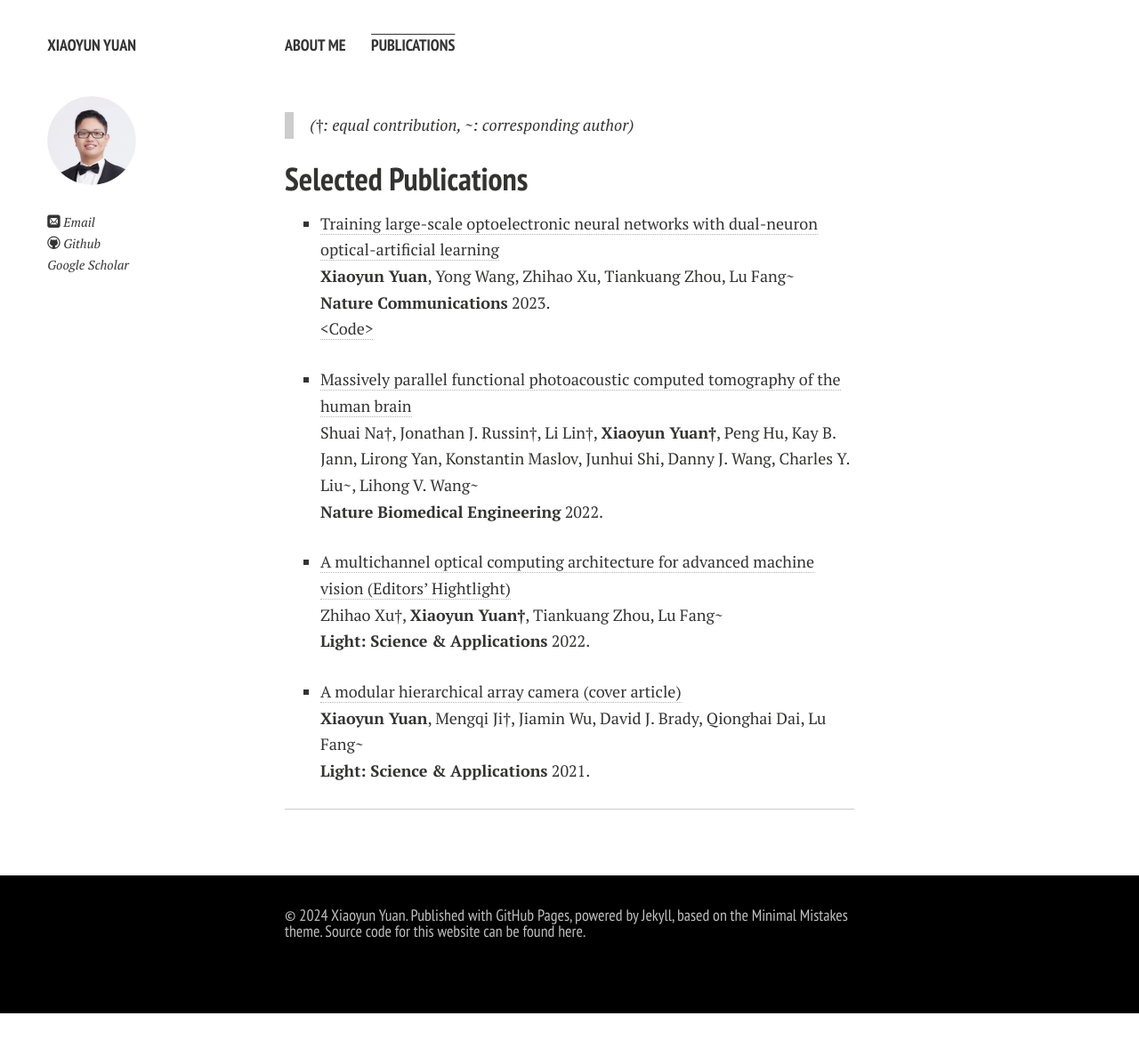
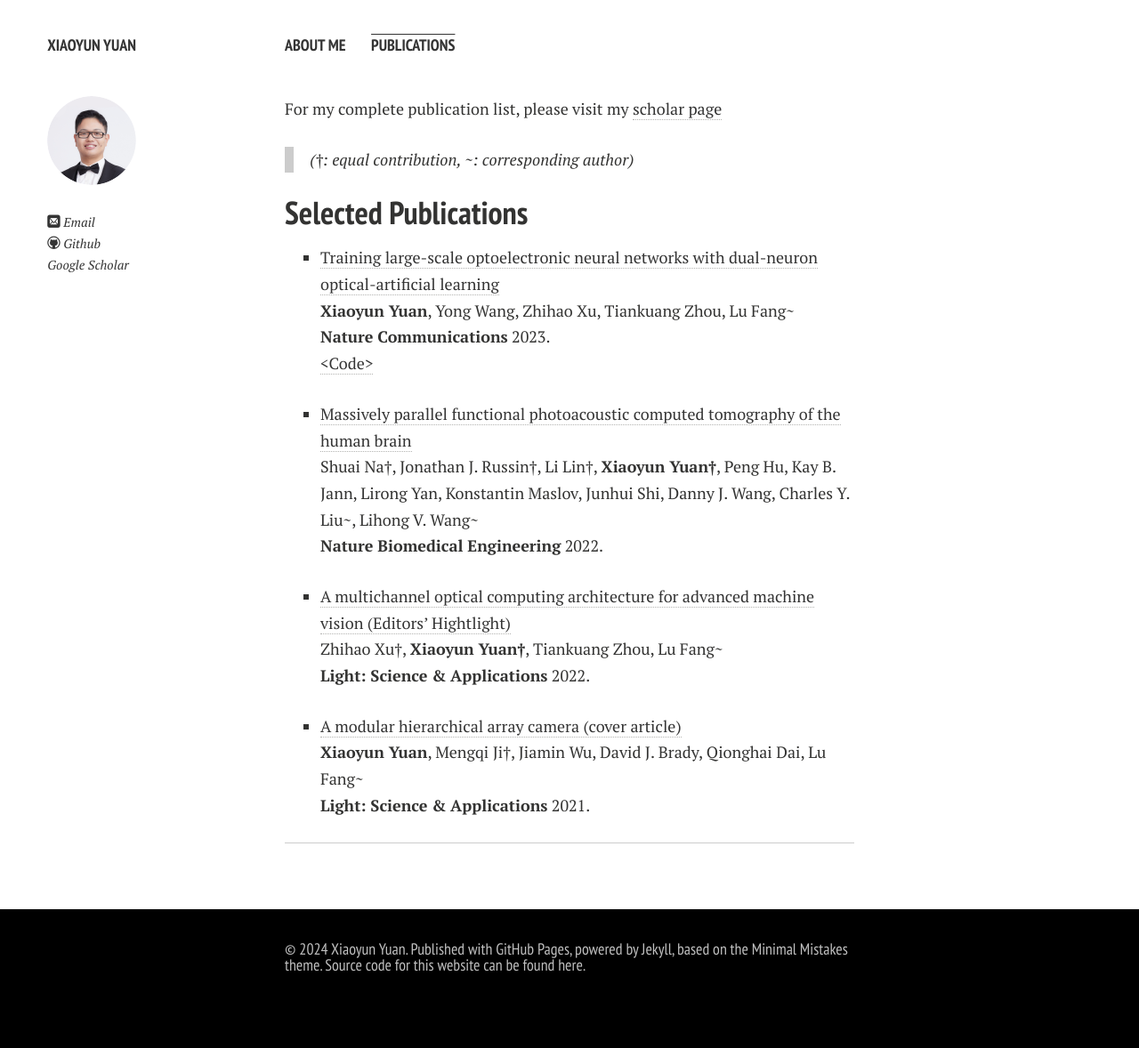
Before and after one commit to yuanxy92/yuanxy92.github.io, a Jekyll site: the page built from publications.md, in a window 1280 px wide. Shown: the whole page at 89% size. Built offline with Jekyll 4.4.1, drawn with Linux system fonts in a browser that asks for light colours; nearby versions of some CDN libraries; comment, search, counter and statistics services are not loaded; a style sheet for code colours, icons or effects is not loaded; before the commit the page ends 1139 px from its top, so only the background shows below that.

Commit message:
Update publications.md

```diff
--- a/publications.md
+++ b/publications.md
@@ -4,6 +4,7 @@ permalink: /publications/index.html
 title: Publications
 ---
 
+For my complete publication list, please visit my [scholar page](https://scholar.google.com/citations?user=MrEV0uwAAAAJ&hl=en)
 
 > (†: equal contribution, ~: corresponding author)
 
```
